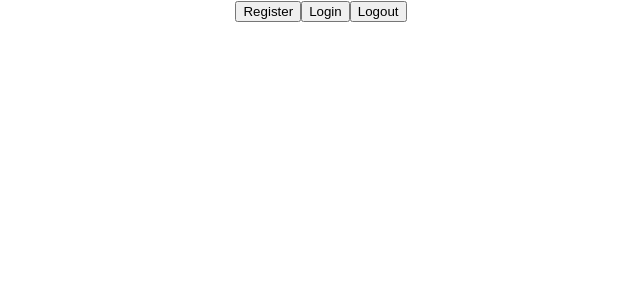
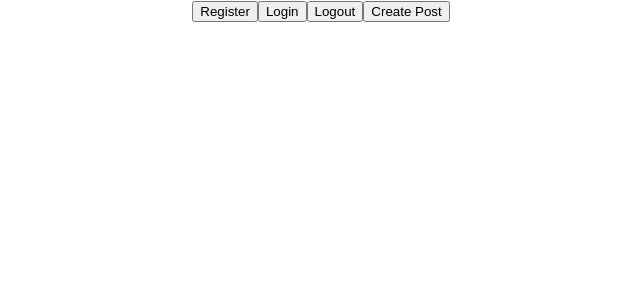
Before and after one commit to sbulatao/firebase-practice, a React (Create React App) app: page / in a window 1280 px wide. Shown: the top 300 px of the page, without its empty margins (319-959 px from the left). Built offline with nearby package versions, Linux system fonts and the light colour scheme; no server answers.

Commit message:
Firestore::posts collection

```diff
--- a/src/App.js
+++ b/src/App.js
@@ -1,12 +1,21 @@
 import React from 'react';
 import logo from './logo.svg';
 import './App.css';
-import { auth } from './firebase/init';
+import { auth, db } from './firebase/init';
+import { collection, addDoc } from 'firebase/firestore';
 import { createUserWithEmailAndPassword, signInWithEmailAndPassword, signOut, onAuthStateChanged } from 'firebase/auth';
 
 function App() {
   const [user, setUser] = React.useState({});
   const [loading, setLoading] = React.useState(true);
+
+  function createPost() {
+    const post = {
+      title: "Land a full-time job",
+      description: "Finish Frontend Simplified",
+    };
+    addDoc(collection(db, "posts"), post) // name of the collection: posts
+  }
 
   React.useEffect(() => {
     onAuthStateChanged(auth, (user) => {
@@ -52,6 +61,8 @@ function App() {
       <button onClick={login}>Login</button>
       <button onClick={logout}>Logout</button>
       {loading ? 'loading...': user.email}
+      <button onClick={createPost}>Create Post</button>
+
     </div>
   );
 }
--- a/src/firebase/init.js
+++ b/src/firebase/init.js
@@ -1,5 +1,6 @@
 // Import the functions you need from the SDKs you need
 import { initializeApp } from "firebase/app";
+import { getFirestore } from "firebase/firestore";
 import { getAuth } from "firebase/auth";
 
 // TODO: Add SDKs for Firebase products that you want to use
@@ -18,3 +19,4 @@ const firebaseConfig = {
 // Initialize Firebase
 const app = initializeApp(firebaseConfig);
 export const auth = getAuth();
+export const db = getFirestore();
```
